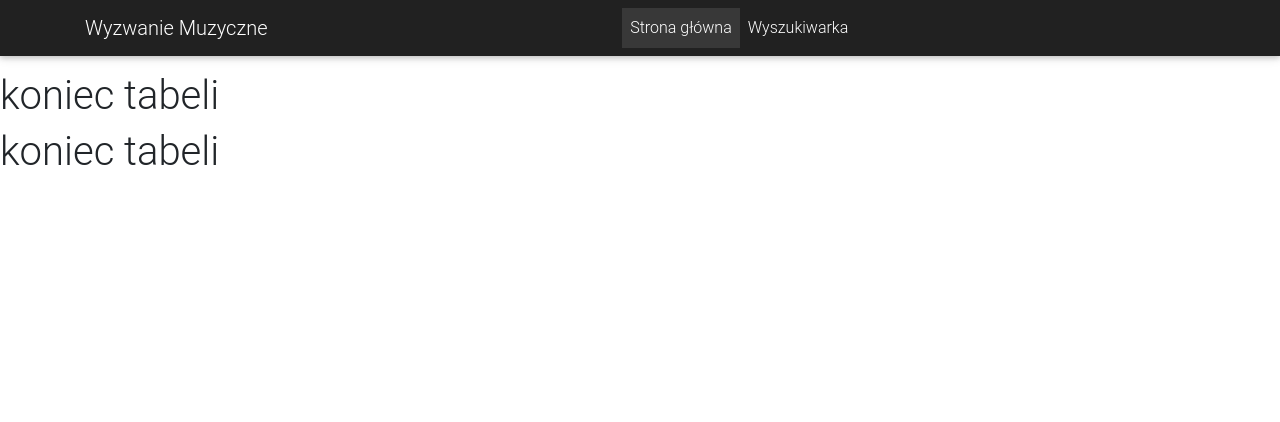
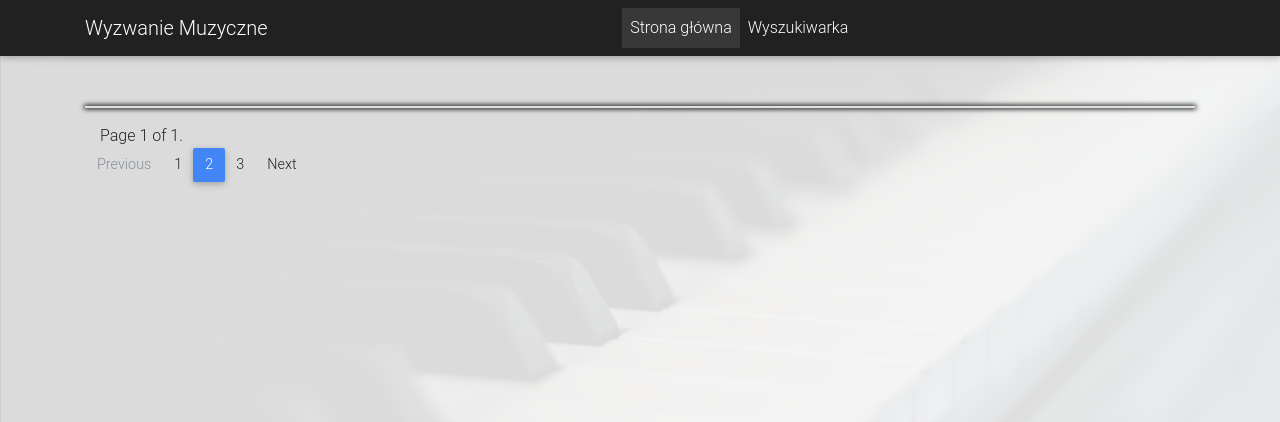
Before and after one commit to Drizii/DayChallange, a Django app: page /days/ in a window 1280 px wide. Shown: the top 422 px of the page. Run offline with Django 3.2, Linux system fonts and the light colour scheme; data that the repository does not hold is empty; some libraries are stand-ins or nearby versions.

Commit message:
dodanie tła wszędzie ładna tabelka pod /days/ prace nad paginatorem ip.

```diff
--- a/challange/templates/base.html
+++ b/challange/templates/base.html
@@ -10,6 +10,12 @@
   <link href="https://cdnjs.cloudflare.com/ajax/libs/twitter-bootstrap/4.1.3/css/bootstrap.min.css" rel="stylesheet">
   <!-- Material Design for Bootstrap -->
   <link href="https://cdnjs.cloudflare.com/ajax/libs/mdbootstrap/4.5.16/css/mdb.min.css" rel="stylesheet">
+<style>
+    body{
+        background: url("/static/backgr.jpg");
+        background-size: cover;
+    }
+</style>
 </head>
 <body>
 <!--Navbar-->
--- a/challange/templates/day.html
+++ b/challange/templates/day.html
@@ -1,65 +1,109 @@
 {% extends 'base.html' %}
 {% block title %} {% endblock %}
 {% block body %}
+
 <style>
+    body{
+        background: url("/static/backgr.jpg");
+        background-size: cover;
+    }
     table {
+        margin-top:50px;
         width: 100%;
         height: 100%;
-        background: grey;
         text-align: center;
+        border-collapse:separate;
+        border-spacing: 0 0px;
+        box-shadow: 0px 0px 5px 1px black;
     }
     .main-head{
-        background: grey;
-        box-sizing: border-box;
+        background: #808080;
         border-collapse: separate;
     }
-    .col-12 xd
-        background: grey;
+    tr.row_day>td, h4{
+        padding: 15px;
+        text-transform: uppercase;
+        font-weight: bold;
+        color: #f5f5f5;
+    }
+    tr.row_atr>td{
+        text-transform: uppercase;
+        font-weight: bold;
+        background:#F0F8FF;
+    }
+    tr.row_obj>td{
+        background:#F8F8FF;
+    }
+
 </style>
 
 <div class="container">
-<table class="table table-bordered">
+<table class="table table-bordered" >
     {% for day in object_list %}
     <thead class="main-head">
-        <td>{{ day.date }} - {{ day.condition }}</td>
+        <tr class="row_day" >
+            <td colspan="4"><h4>{{ day.date }} - {{ day.condition }}</h4></td>
+        </tr>
     </thead>
     <thead>
+        <tr class="row_atr">
             <td>Autor</td>
             <td>Tytuł</td>
             <td>Link</td>
             <td>Proponujący</td>
+        </tr>
     </thead>
+    <tbody>
         {% for obj in day.song_set.all %}
-    <tbody>
+        <tr class="row_obj">
             <td>{{ obj.artist }}</td>
             <td>{{ obj.title }}</td>
             <td>{{ obj.link }}</td>
             <td>{{ obj.person }}</td>
+        </tr>
+        {% endfor %}
     </tbody>
     {% endfor %}
-    {% endfor %}
 </table>
+<!--Paginator-->
+<div class="container">
+    <div class="pagination">
+        <span class="step-links">
+            {% if page_obj.has_previous %}
+                <a href="?page=1">&laquo; first</a>
+                <a href="?page={{ page_obj.previous_page_number }}">previous</a>
+            {% endif %}
+
+            <span class="current">
+                Page {{ page_obj.number }} of {{ page_obj.paginator.num_pages }}.
+            </span>
+
+            {% if page_obj.has_next %}
+                <a href="?page={{ page_obj.next_page_number }}">next</a>
+                <a href="?page={{ page_obj.paginator.num_pages }}">last &raquo;</a>
+            {% endif %}
+        </span>
     </div>
+</div>
+<!--/.Paginator-->
 
+<nav aria-label="Page navigation example">
+  <ul class="pagination pg-blue">
 
-    <h1>koniec tabeli</h1>
-    <h1>koniec tabeli</h1>
+    <li class="page-item disabled">
+      <a class="page-link" tabindex="-1">Previous</a>
+    </li>
 
+    <li class="page-item"><a class="page-link">1</a></li>
+    <li class="page-item active">
+      <a class="page-link">2 <span class="sr-only">(current)</span></a>
+    </li>
+    <li class="page-item"><a class="page-link">3</a></li>
 
-<div class="container">
-    {% for day in object_list %}
-    <div class="row">
-        <div class="col-12 xd">{{ day.date }} - {{ day.condition }}</div>
+    <li class="page-item">
+      <a class="page-link">Next</a>
+    </li>
 
-        {% for obj in day.song_set.all %}
-        <div class="col-3">{{ obj.artist }}</div>
-        <div class="col-3">{{ obj.title }}</div>
-        <div class="col-3">{{ obj.link }}</div>
-        <div class="col-3">{{ obj.person }}</div>
-        {% endfor %}
-    </div>
-    {% endfor %}
-</div>
-
-
+  </ul>
+</nav>
 {% endblock %}
--- a/challange/templates/main.html
+++ b/challange/templates/main.html
@@ -61,7 +61,7 @@
   </tbody>
 </table>
 </div>
-
+<!--Paginator-->
 <div class="container">
     <div class="pagination">
         <span class="step-links">
@@ -81,6 +81,7 @@
         </span>
     </div>
 </div>
+<!--/.Paginator-->
 {% endblock %}
 </body>
 </html>
--- a/challange/views.py
+++ b/challange/views.py
@@ -26,3 +26,4 @@ class DayListView(ListView):
     model = Day
     template_name = "day.html"
     context_object_name = "day"
+    paginate_by = 3
```
Also changed, not shown: challange/templates/index.html (+0 -14 lines), challange/static/backgr.jpg (added). Lines whose indentation alone changed are shown as unchanged.
